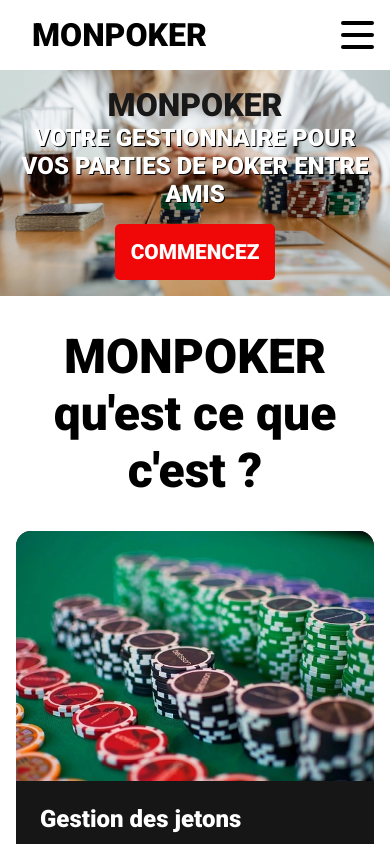
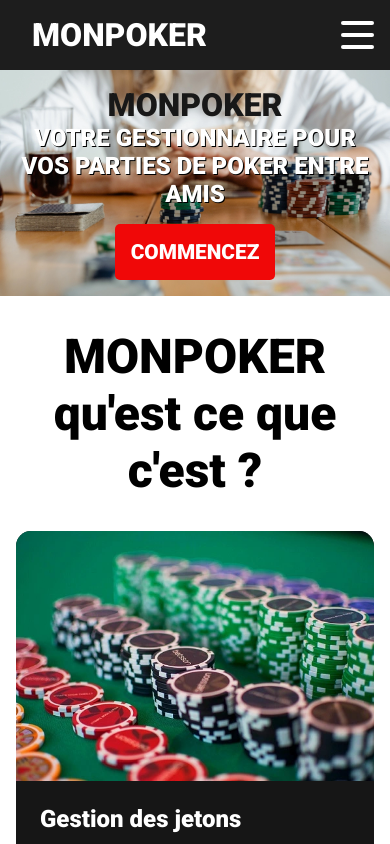
Before and after one commit to juan5987/monpoker, a Next.js app: page / in a window 390 px wide. Shown: the top 844 px of the page. Built offline with nearby package versions, Linux system fonts and the light colour scheme.

Commit message:
added tournament component

```diff
--- a/components/Container.tsx
+++ b/components/Container.tsx
@@ -4,7 +4,7 @@ import Footer from './Footer';
 
 const Container = ({ children }: any) => {
   return (
-    <div>
+    <div className='container'>
       <Navbar />
       {children}
       <Footer />
--- a/styles/Navbar.module.css
+++ b/styles/Navbar.module.css
@@ -3,13 +3,14 @@
   font-weight: 900;
   text-transform: uppercase;
   padding: 0 1rem;
+  color: white;
 }
 
 .navbar {
   display: flex;
   justify-content: space-between;
   align-items: center;
-  background-color: white;
+  /* background-color: white; */
   padding: 1rem;
   height: 70px;
 }
@@ -34,6 +35,7 @@
   font-weight: 900;
   font-size: 1.3rem;
   text-decoration: none;
+  color: white;
 }
 
 .element:hover {
@@ -90,7 +92,7 @@
     height: 4px;
     width: 100%;
     margin-bottom: 5px;
-    background: black;
+    background: white;
     border-radius: 3px;
     z-index: 100;
     opacity: 1;
@@ -162,7 +164,7 @@
     top: 35px;
     left: 0;
     z-index: 2;
-    background-color: white;
+    background-color: #1d1d1d;
     max-height: 500px;
     transition: max-height 0.5s;
     border-top: 1px solid black;
@@ -185,6 +187,7 @@
     opacity: 1;
     transition: opacity 0.5s;
     text-transform: uppercase;
+    color: white;
   }
   .elementMobile:hover {
     color: red;
--- a/styles/globals.css
+++ b/styles/globals.css
@@ -7,8 +7,16 @@
   text-decoration: none;
   font-family: 'Roboto', sans-serif;
   color: black;
+  color: inherit;
 }
 
 body {
   background-color: rgb(29, 29, 29);
 }
+
+.container {
+  min-height: 100vh;
+  display: flex;
+  flex-direction: column;
+  justify-content: space-between;
+}
```
